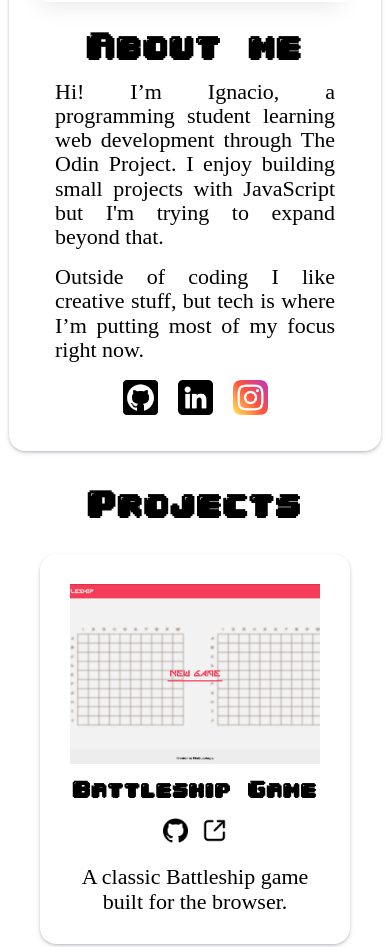
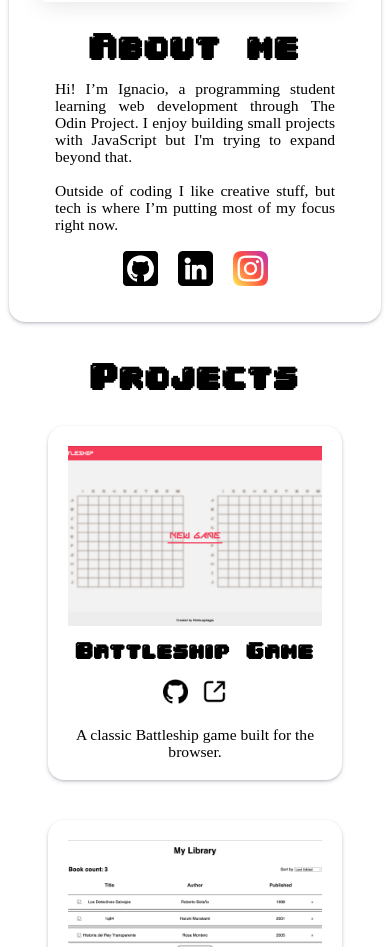
Before and after one commit to nimbusphagia/Portfolio_Homepage, a website built with webpack: page src/template.html in a window 390 px wide. Shown: the part 283-1230 px from the top of the page. Built offline with nearby package versions, Linux system fonts and the light colour scheme; files whose address does not match are found by name.

Commit message:
quickfix font resizing on mobile

```diff
--- a/src/css/main.css
+++ b/src/css/main.css
@@ -392,11 +392,15 @@ footer {
   }
 
   h2 {
-    font-size: 32px;
+    font-size: 8vw;
+  }
+
+  h3 {
+    font-size: 5vw;
   }
 
   p {
-    font-size: 22px;
+    font-size: 4vw;
   }
 
   .introLinks {
@@ -411,6 +415,11 @@ footer {
     justify-content: center;
   }
 
+  .projectItem {
+    padding: 20px;
+    width: 65vw;
+  }
+
   footer {
     margin: 15px 10px;
     padding: 20px;
```
